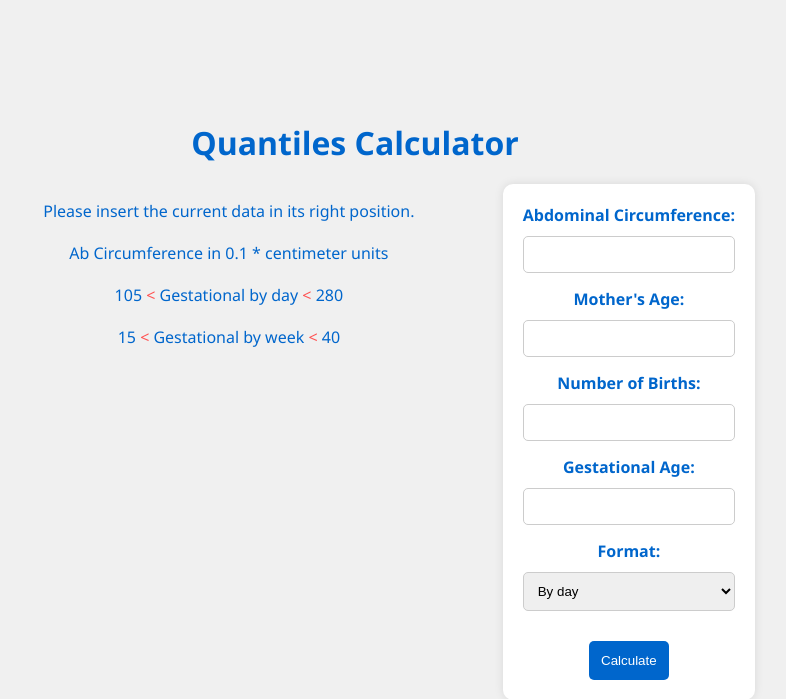
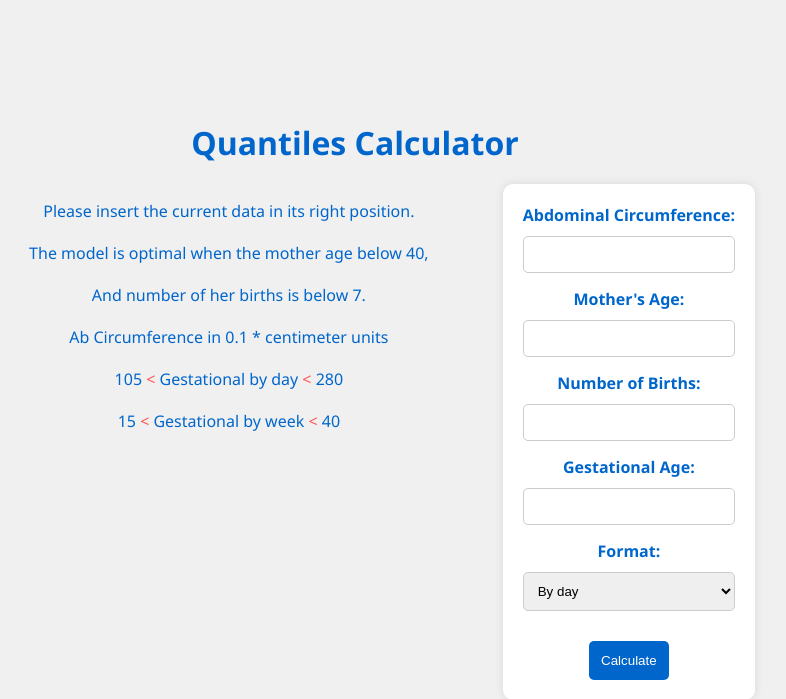
Before and after one commit to benmoyal1/LAB_APP, a Django app: page /Quantiles/ in a window 1280 px wide. Shown: the top 699 px of the page, without its empty margins (285-1071 px from the left). Run offline with Django 5.2, Linux system fonts and the light colour scheme.

```diff
--- a/templates/QuantileCalc.html
+++ b/templates/QuantileCalc.html
@@ -88,6 +88,8 @@
     <div class="content">
         <div class="left">
             <p>Please insert the current data in its right position.</p>
+            <p>The model is optimal when the mother age below 40,</p>
+            <p>And number of her births is below 7.</p>
             <p>Ab Circumference in 0.1 * centimeter units</p>
             <p>105 <span style="color: #ff5050;">&lt;</span> Gestational by day <span style="color: #ff5050;">&lt;</span> 280</p>
             <p>15 <span style="color: #ff5050;">&lt;</span> Gestational by week <span style="color: #ff5050;">&lt;</span> 40</p>
```
